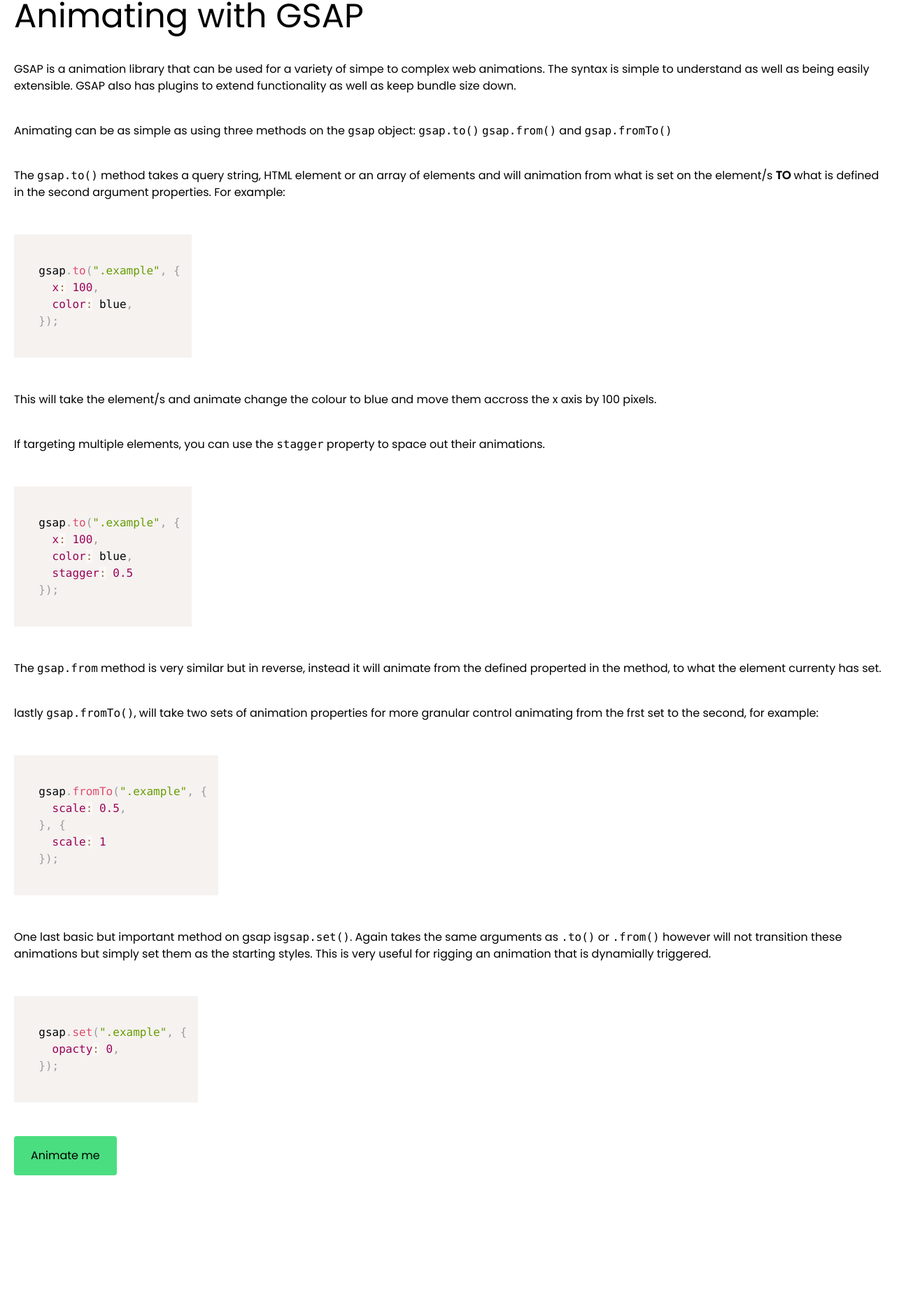
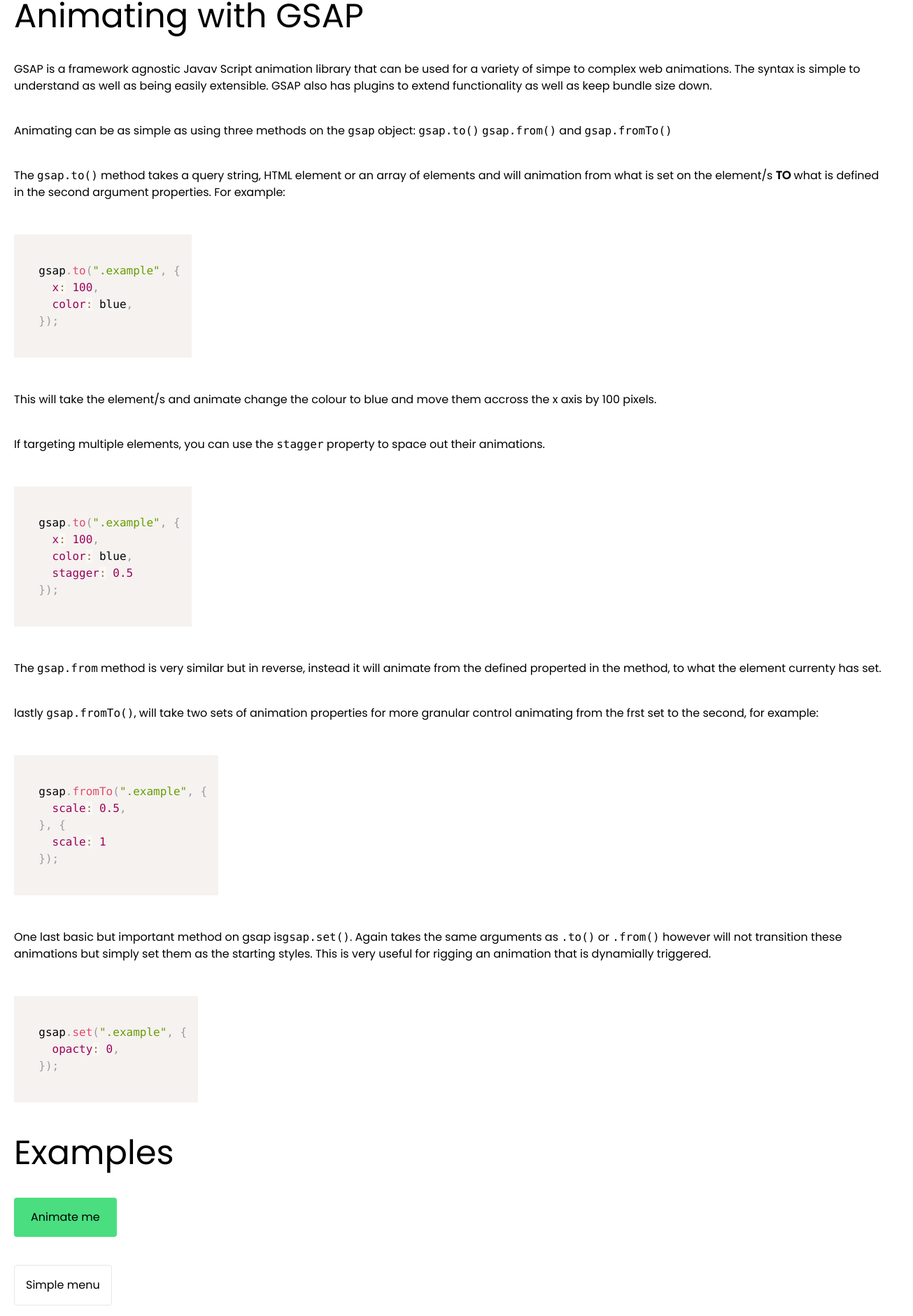
Before and after one commit to Jwakers/animation-standards, a Next.js app: page / in a window 1280 px wide. Shown: the part 897-2777 px from the top of the page at 70% size, 1305 px wide, since content can reach past the window. Before the commit the page ends 2672 px from the top, so only its background shows below. Built offline with nearby package versions, Linux system fonts and the light colour scheme.

Commit message:
Button update and simple menu animation

```diff
--- a/src/app/page.tsx
+++ b/src/app/page.tsx
@@ -2,7 +2,7 @@
 
 import { gsap } from "gsap";
 import { useGSAP } from "@gsap/react";
-import { useRef } from "react";
+import { useRef, useState, useEffect } from "react";
 import Container from "@/components/container";
 import Syntax from "@/components/syntax";
 
@@ -33,10 +33,10 @@
           </a>
         </h2>
         <p>
-          GSAP is a animation library that can be used for a variety of simpe to
-          complex web animations. The syntax is simple to understand as well as
-          being easily extensible. GSAP also has plugins to extend functionality
-          as well as keep bundle size down.
+          GSAP is a framework agnostic Javav Script animation library that can
+          be used for a variety of simpe to complex web animations. The syntax
+          is simple to understand as well as being easily extensible. GSAP also
+          has plugins to extend functionality as well as keep bundle size down.
         </p>
         <p>
           Animating can be as simple as using three methods on the{" "}
@@ -99,18 +99,22 @@
     opacty: 0,
   });
         `}</Syntax>
+        <h2 className="text-5xl">Examples</h2>
+        <SpinButton />
 
-        <SpinButton />
+        <Dropdown />
       </Container>
     </main>
   );
 }
 
 function SpinButton() {
-  let animation: undefined | gsap.core.Tween;
+  const ref = useRef<HTMLDivElement>(null);
+  const anim = useRef<GSAPTween>();
+  const { contextSafe } = useGSAP({ scope: ref });
 
   useGSAP(() => {
-    animation = gsap.to(".spin-button", {
+    anim.current = gsap.to(".spin-button", {
       rotate: 180,
       x: 100,
       backgroundColor: "red",
@@ -119,13 +123,15 @@
     });
   }, []);
 
-  const handleClick = () => {
-    if (!animation) return;
-    if (animation.progress() === 1) return animation.reverse();
-    animation.play();
-  };
+  const handleClick = contextSafe(() => {
+    if (!anim.current) return;
+    if (anim.current.paused()) return anim.current.paused(false);
+
+    anim.current.reversed(!anim.current.reversed());
+  });
 
   return (
+    <div ref={ref}>
       <button
         type="button"
         className="spin-button px-6 py-4 bg-green-400 rounded"
@@ -133,5 +139,45 @@
       >
         Animate me
       </button>
+    </div>
   );
 }
+
+function Dropdown() {
+  const [isOpen, setIsOpen] = useState(false);
+  const ref = useRef<HTMLDivElement>(null);
+  const listItems = ["Item 1", "Item 2", "Item 3", "Item 4", "Item 5"];
+
+  const handleClick = () => setIsOpen(!isOpen);
+
+  useGSAP(
+    () => {
+      gsap.to(".dropdown-list-item", {
+        opacity: isOpen ? 1 : 0,
+        x: isOpen ? 0 : -20,
+        stagger: isOpen ? 0.1 : -0.05,
+        onComplete: () => {},
+      });
+    },
+    { dependencies: [isOpen], scope: ref }
+  );
+
+  return (
+    <div className="relative" ref={ref}>
+      <button
+        type="button"
+        className="p-4 border rounded"
+        onClick={handleClick}
+      >
+        Simple menu
+      </button>
+      <ul className="p-4 space-y-2 absolute bottom-0 translate-y-full">
+        {listItems.map((item, i) => (
+          <li className="dropdown-list-item" key={`dropdown-item-${i}`}>
+            {item}
+          </li>
+        ))}
+      </ul>
+    </div>
+  );
+}
```
Lines whose indentation alone changed are shown as unchanged.
